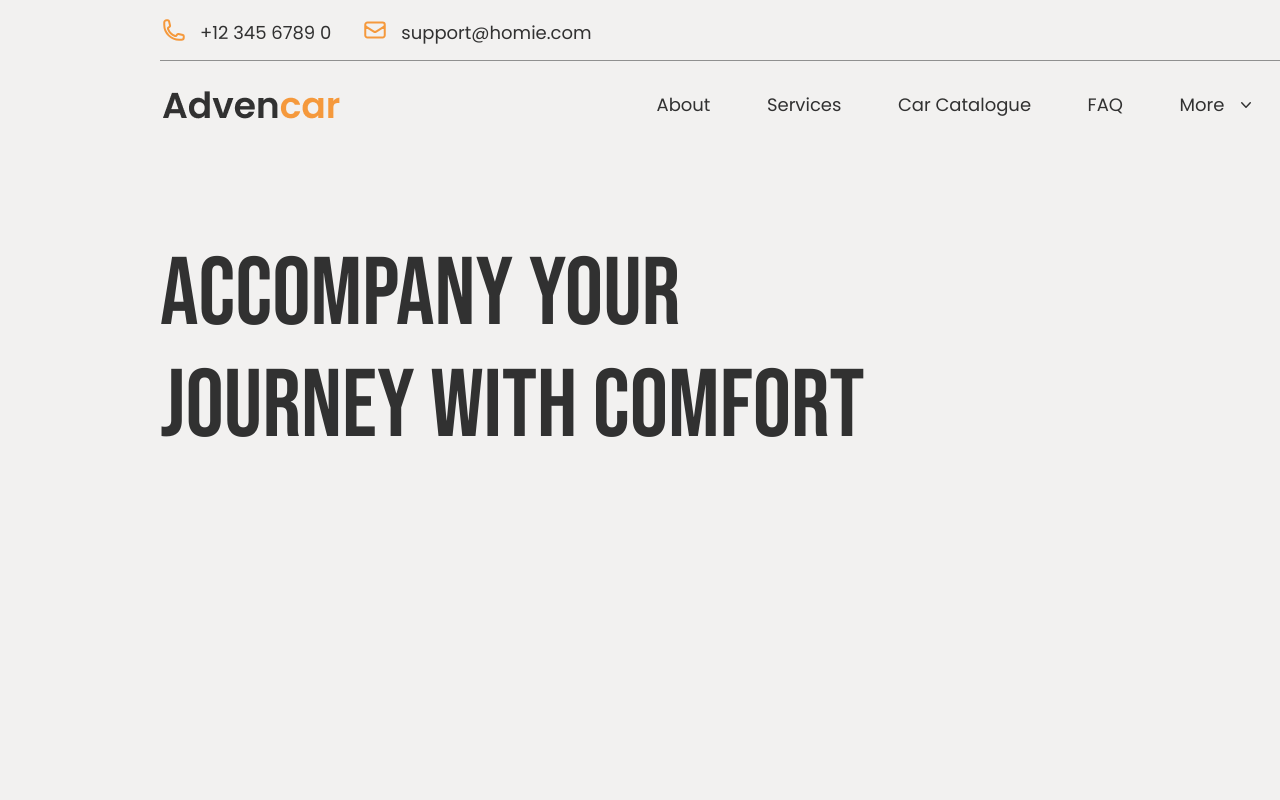
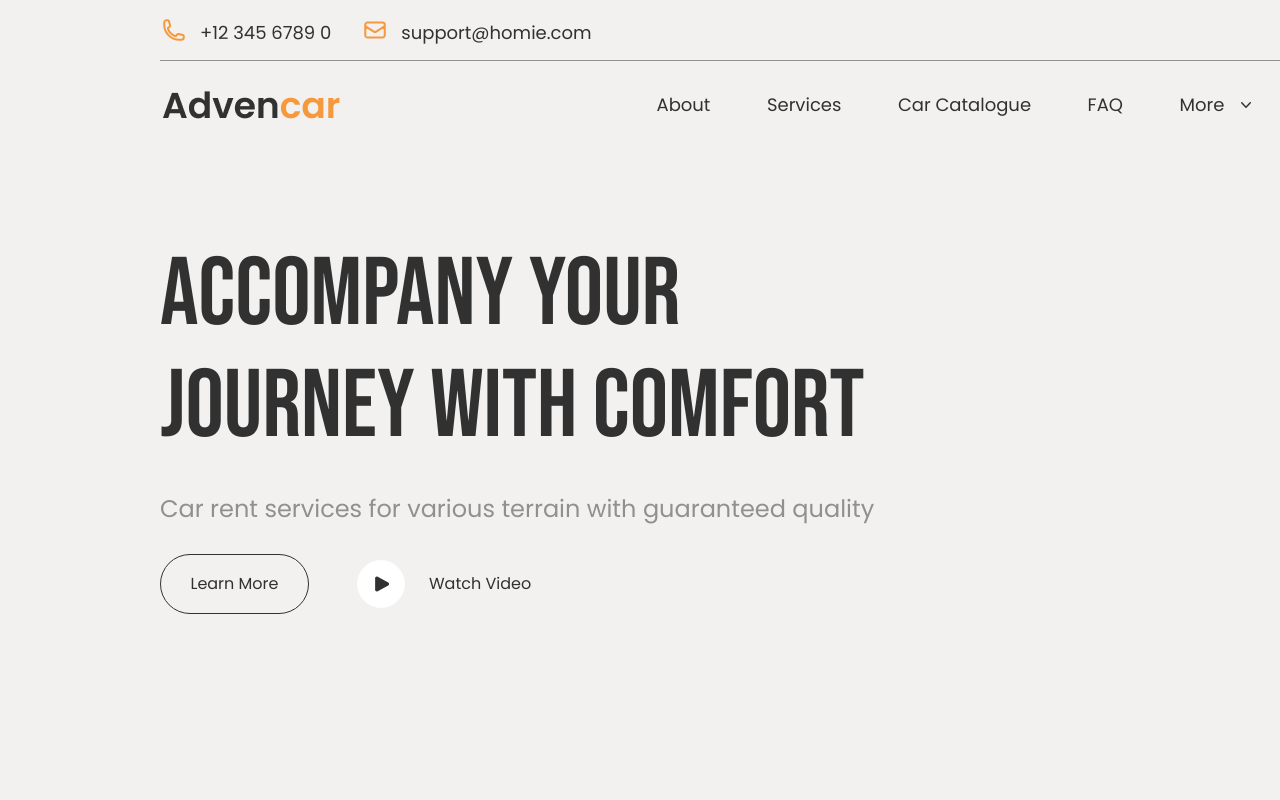
Before and after one commit to rnogara/fullstack-junior-1, a Next.js app in the folder naranja_labs_fullstack_jr/: page / in a window 1280 px wide. Shown: the top 800 px of the page. Built offline with nearby package versions, Linux system fonts and the light colour scheme.

Commit message:
add secondary text color on global.css and add the subtitle, learn more buttom and watch video buttom on Title component

```diff
--- a/naranja_labs_fullstack_jr/src/app/components/title.tsx
+++ b/naranja_labs_fullstack_jr/src/app/components/title.tsx
@@ -1,9 +1,22 @@
 import { bebas } from "../fonts";
+import { PlayIcon } from "@heroicons/react/24/solid";
 
 export default function Title() {
   return (
-    <h1 className={`${bebas.className} title text-balance w-[784px]`}>
-        Accompany your journey with comfort
-    </h1>
+    <div className="flex flex-col justify-between items-start w-[784px] h-[374px]">
+        <h1 className={`${bebas.className} title text-balance w-[784]`}>
+            Accompany your journey with comfort
+        </h1>
+        <p className="text-secondary text-[24px]/[40px]">Car rent services for various terrain with guaranteed quality</p>
+        <div className="flex flex-row items-center">
+            <button className="w-[149px] h-[60px] border border-solid border-[#313131] rounded-full">Learn More</button>
+            <div className="flex flex-row items-center ml-12">
+                <button className="h-12 w-12 border border-solid border-white bg-white rounded-full">
+                    <PlayIcon className="m-auto pl-0.5 h-6 w-6" />
+                </button>
+                <p className="ml-6">Watch Video</p>
+            </div>
+        </div>
+    </div>
   );
 }
--- a/naranja_labs_fullstack_jr/src/app/globals.css
+++ b/naranja_labs_fullstack_jr/src/app/globals.css
@@ -38,6 +38,9 @@ body {
   .normal-text {
     color: rgb(var(--text-color));
   }
+  .text-secondary {
+    color: rgb(var(--text-secondary));
+  }
   .line {
     border-bottom: 1px solid rgb(var(--text-secondary));
   }
```
